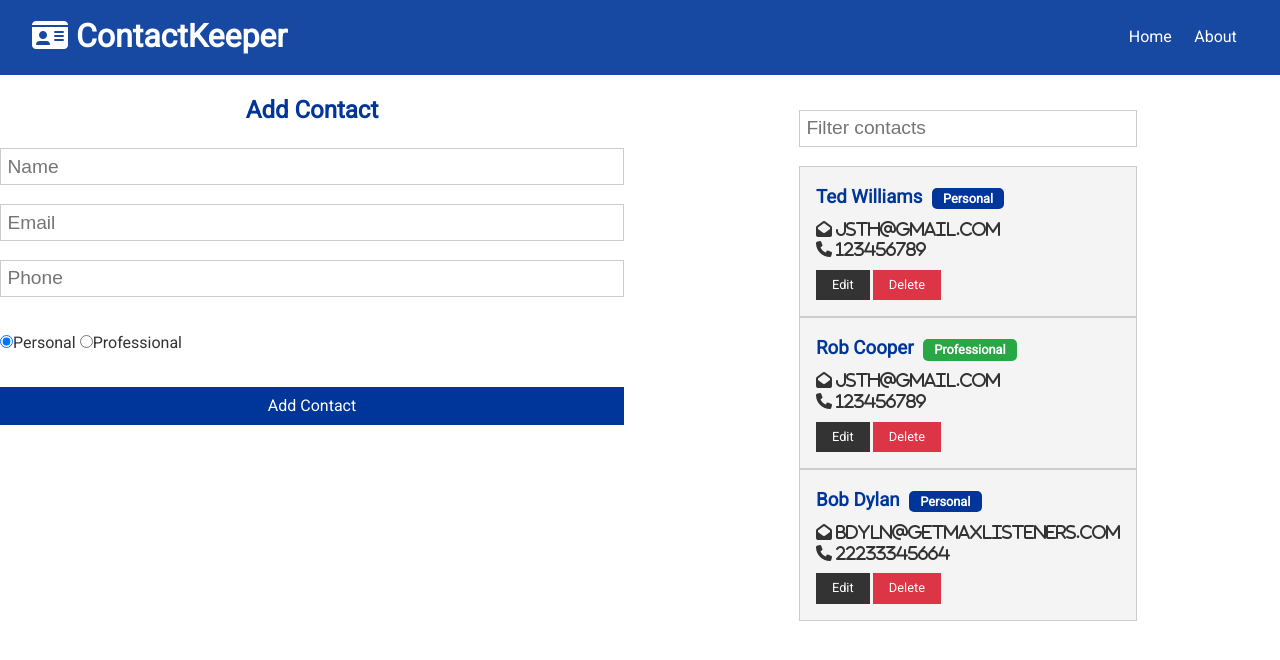
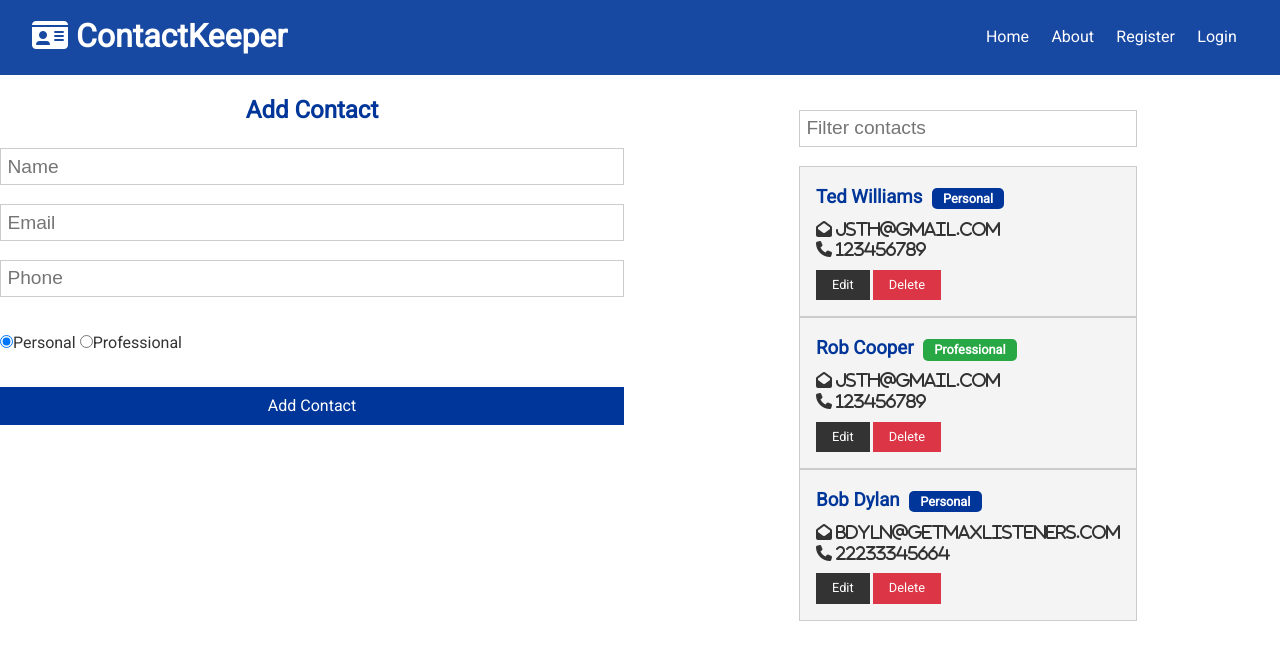
Before and after one commit to CodeAgony/contact_keeper, a React (Create React App) app in the folder client/: page / in a window 1280 px wide. Shown: the top 660 px of the page. Built offline with nearby package versions, Linux system fonts and the light colour scheme.

Commit message:
Add links to navbar

```diff
--- a/client/src/components/layout/Navbar.js
+++ b/client/src/components/layout/Navbar.js
@@ -15,6 +15,12 @@
 			<li>
 				<Link to="/about">About</Link>
 			</li>
+			<li>
+				<Link to="/register">Register</Link>
+			</li>
+			<li>
+				<Link to="/login">Login</Link>
+			</li>
 		</ul>
 	</div>
 );
```
